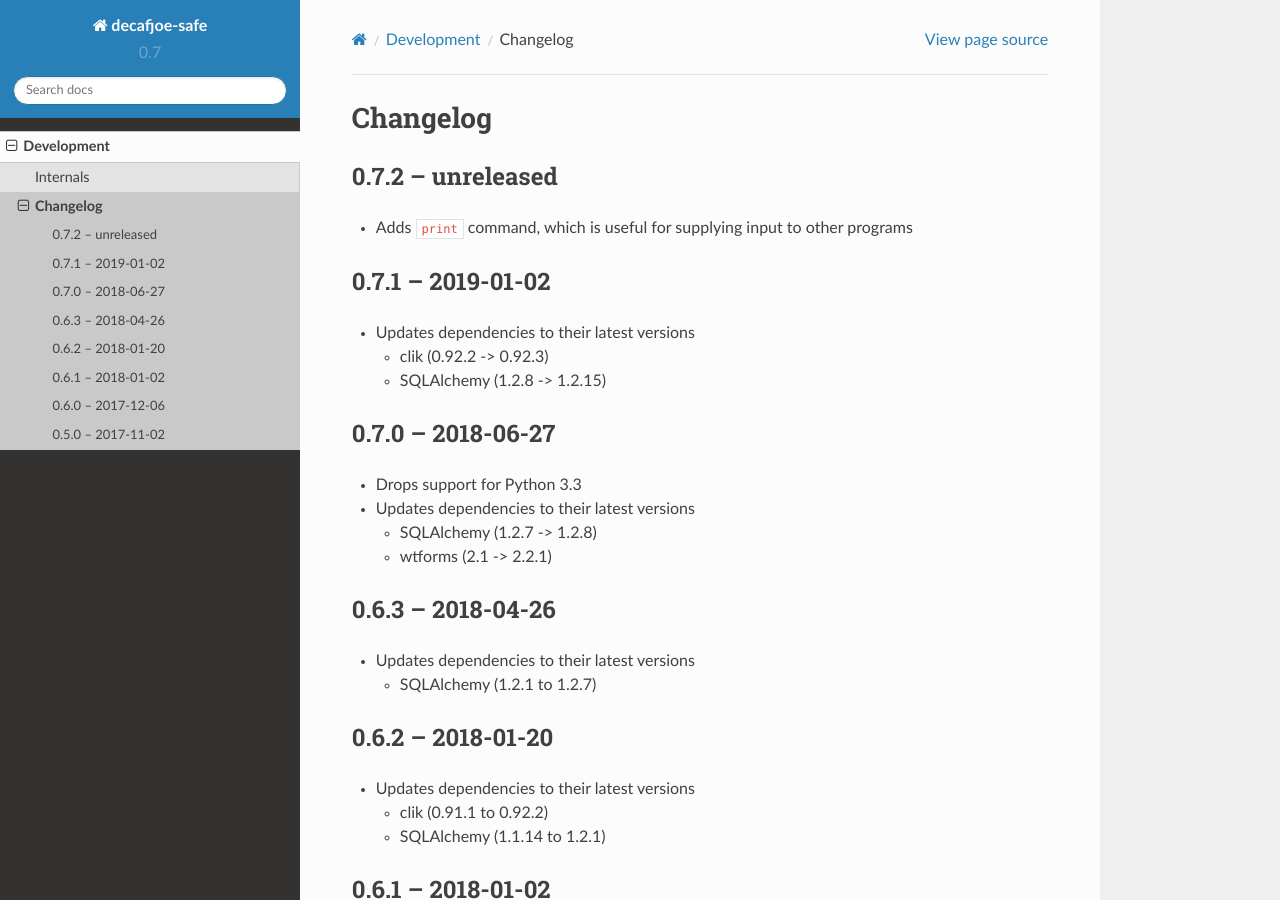
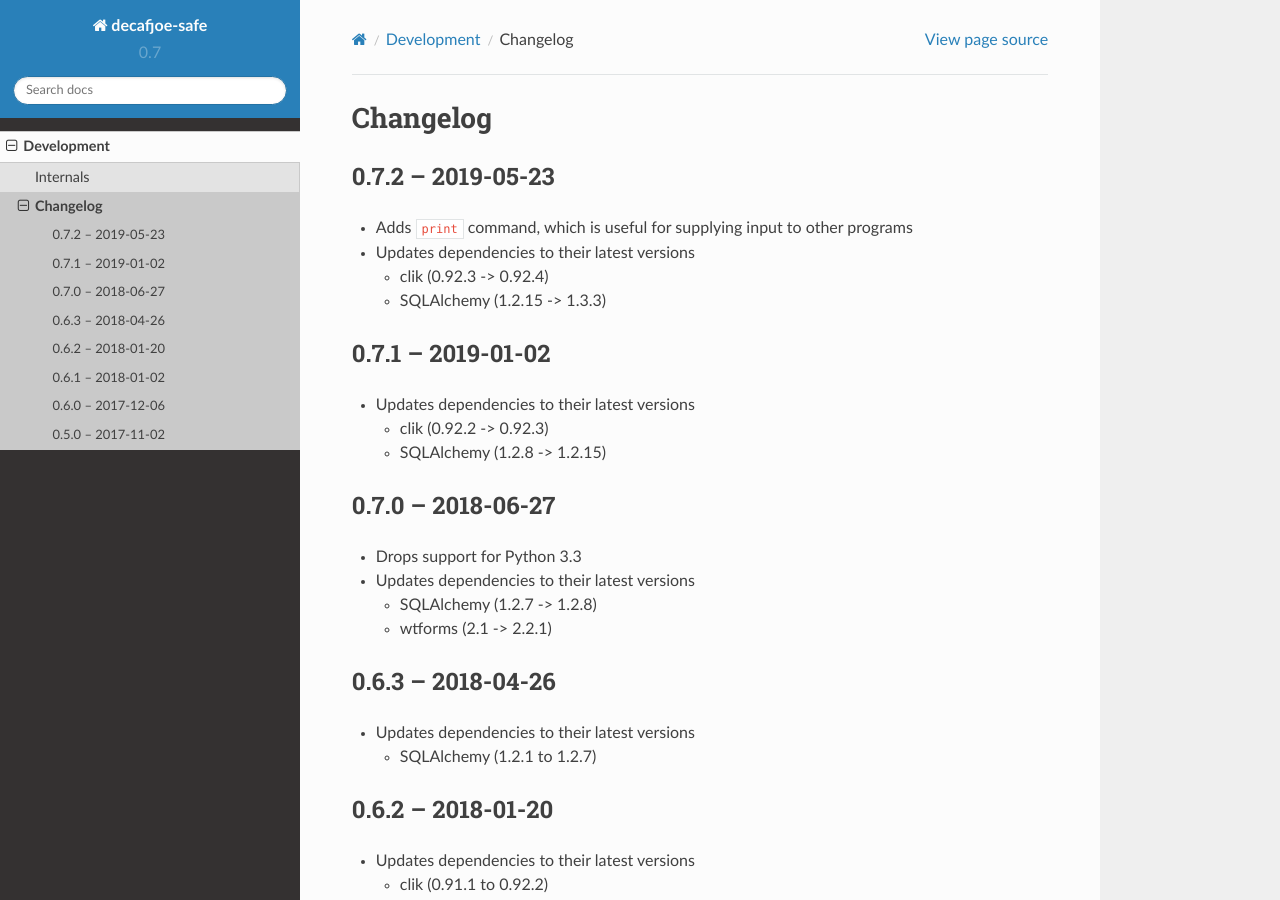
Before and after one commit to decafjoe/safe, a Sphinx documentation site: the page built from doc/development/changelog.rst, in a window 1280 px wide and 900 px high. Built offline with Sphinx 7.4.7 and the Read the Docs theme 2.0.0, drawn with Linux system fonts in a browser that asks for light colours; pages that are not in the unit, such as notebooks, are missing from menus.

Commit message:
Routine updates to dependencies.
Application dependencies:

* clik (0.92.3 -> 0.92.4)
* sqlalchemy (1.2.15 -> 1.3.3)

Development dependencies:

* coverage (4.5.2 -> 4.5.3)
* flake8 (3.6.0 -> 3.7.7)
* flake8-import-order (0.18 -> 0.18.1)
* flake8-quotes (1.0.0 -> 2.0.1)
* mock (2.0.0 -> 3.0.5)
* pep8-naming (0.7.0 -> 0.8.2)
* pytest (4.1.0 -> 4.5.0)
* sphinx (1.8.3 -> 2.0.1)
* sphinx_rtd_theme (0.4.2 -> 0.4.3)
* tox (3.6.1 -> 3.11.1)
* twine (1.12.1 -> 1.13.0)

```diff
--- a/doc/conf.py
+++ b/doc/conf.py
@@ -122,8 +122,8 @@
 # =============================================================================
 
 intersphinx_mapping = {
-    'https://docs.python.org/': None,
-    'http://docs.sqlalchemy.org/en/rel_1_1/': None,
+    'https://docs.python.org/3/': None,
+    'https://docs.sqlalchemy.org/en/13/': None,
     'https://clik-wtforms.readthedocs.io/en/0.90.1/': None,
 }
 
--- a/doc/development/changelog.rst
+++ b/doc/development/changelog.rst
@@ -3,11 +3,15 @@
  Changelog
 ===========
 
-0.7.2 -- unreleased
+0.7.2 -- 2019-05-23
 ===================
 
 * Adds ``print`` command, which is useful for supplying input to other
   programs
+* Updates dependencies to their latest versions
+
+  * clik (0.92.3 -> 0.92.4)
+  * SQLAlchemy (1.2.15 -> 1.3.3)
 
 
 0.7.1 -- 2019-01-02
--- a/setup.py
+++ b/setup.py
@@ -14,10 +14,10 @@
 name = 'decafjoe-safe'
 version = '0.7.2'
 requires = (
-    'clik==0.92.3',
+    'clik==0.92.4',
     'clik-shell==0.90.0',
     'clik-wtforms==0.90.1',
-    'sqlalchemy==1.2.15',
+    'sqlalchemy==1.3.3',
     'wtforms==2.2.1',
 )
 
```
Also changed, not shown: 3 other files.
